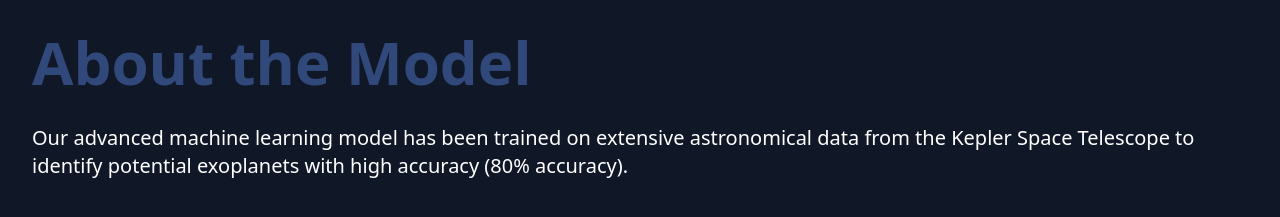
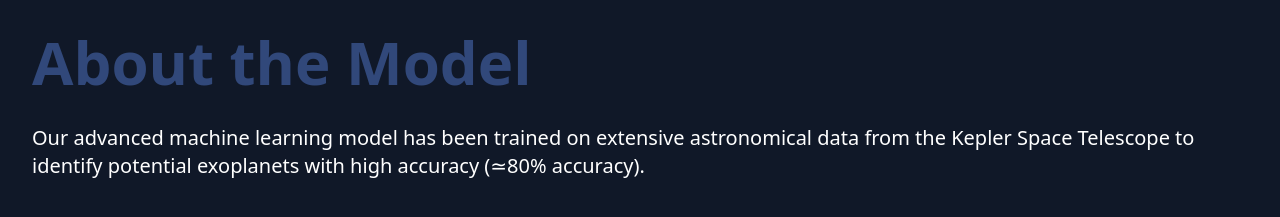
Before and after one commit to myrmlbst/NASA-SpaceApps-Hackathon, a React (Vite) app in the folder frontend/: page /about-model in a window 1280 px wide. Shown: the top 217 px of the page. Built offline with nearby package versions, Linux system fonts and the light colour scheme.

Commit message:
model accuracy update

```diff
--- a/frontend/src/components/Dashboard.jsx
+++ b/frontend/src/components/Dashboard.jsx
@@ -46,7 +46,7 @@ function Dashboard() {
         </h1>
         <p className="text-xl text-gray-300 max-w-3xl mb-16">
           <Typewriter
-            text="Explore the cosmos and discover distant worlds beyond our solar system using our Machine Learning Model, developed and tested with 80% accuracy."
+            text="Explore the cosmos and discover distant worlds beyond our solar system using our Machine Learning Model, developed and tested with ≃80% accuracy."
             speed={20}
           />
         </p>
--- a/frontend/src/pages/AboutModel.jsx
+++ b/frontend/src/pages/AboutModel.jsx
@@ -15,7 +15,7 @@ function AboutModel() {
         <h1 className="text-3xl sm:text-4xl md:text-5xl lg:text-6xl font-bold mb-6 sm:mb-8 text-test-500">About the Model</h1>
         <div className="prose prose-invert w-full max-w-none lg:max-w-5xl xl:max-w-7xl mx-auto">
           <p className="text-lg sm:text-xl mb-6 sm:mb-8">
-          Our advanced machine learning model has been trained on extensive astronomical data from the Kepler Space Telescope to identify potential exoplanets with high accuracy (80% accuracy).
+          Our advanced machine learning model has been trained on extensive astronomical data from the Kepler Space Telescope to identify potential exoplanets with high accuracy (≃80% accuracy).
         </p>
 
         <section className="mb-10 sm:mb-12">
```
